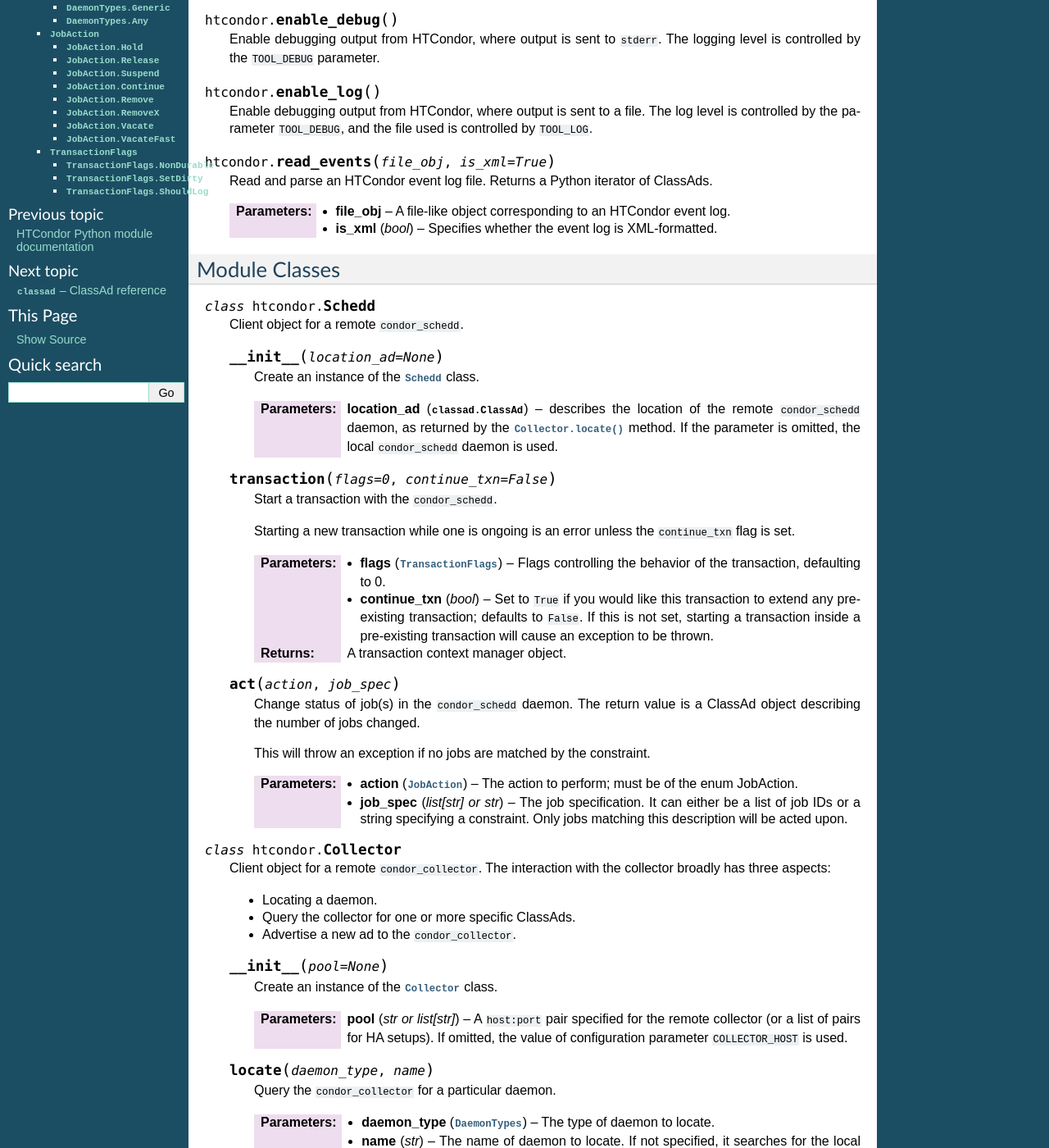
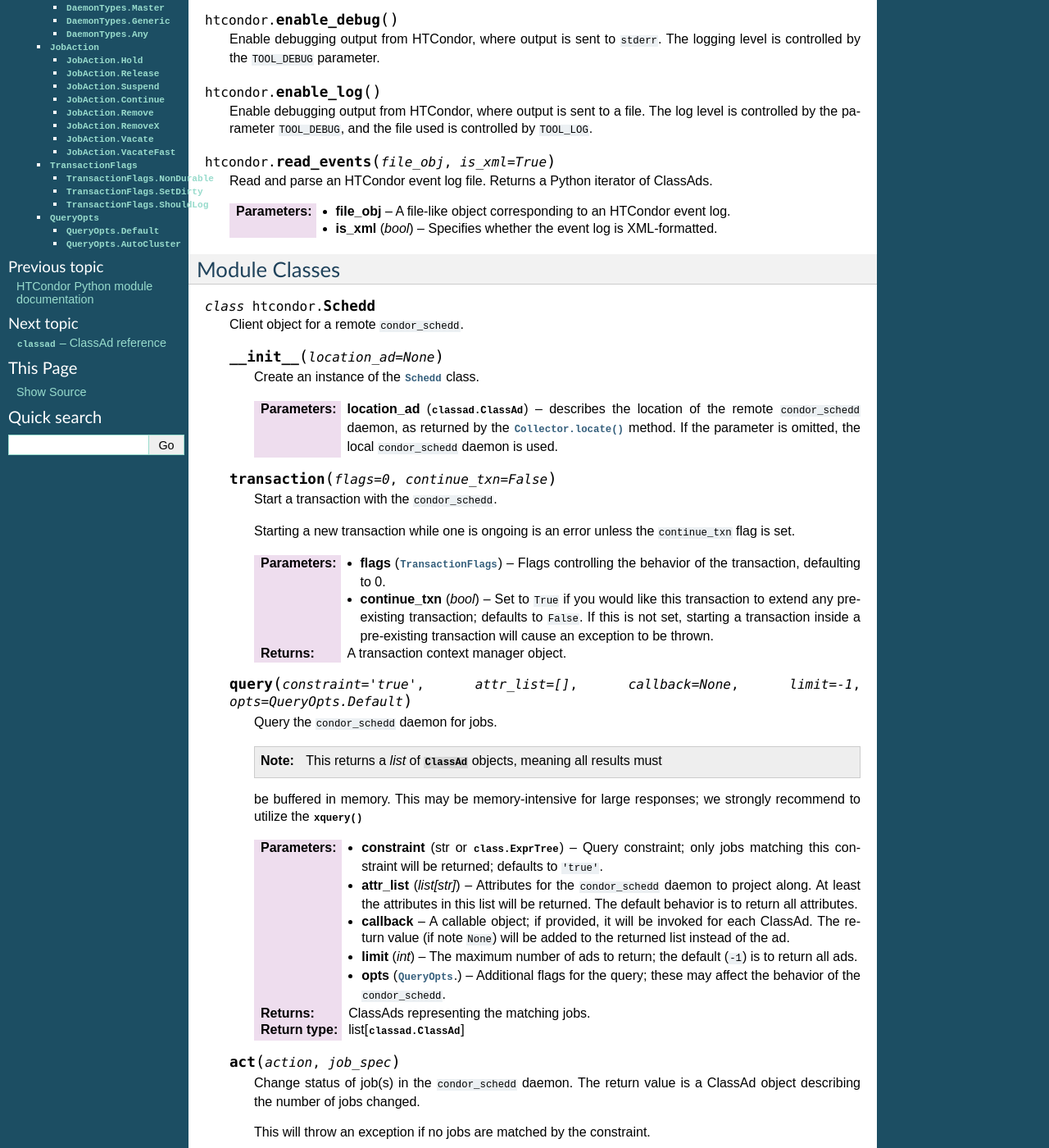
Before and after one commit to htcondor/htcondor-python, a Sphinx documentation site: the page built from docs/htcondor.rst, in a window 1280 px wide and 1400 px high, scrolled down 620 px. Shown: the whole window at 82% size. Built offline with Sphinx 7.4.7, drawn with Linux system fonts in a browser that asks for light colours; some of the changed text lies outside the part shown.

Commit message:
Add documentation for the query method.

```diff
--- a/docs/htcondor.rst
+++ b/docs/htcondor.rst
@@ -89,6 +89,30 @@ Module Classes
          pre-existing transaction; defaults to ``False``.  If this is not set, starting a transaction
          inside a pre-existing transaction will cause an exception to be thrown.
       :return: A transaction context manager object.
+
+   .. method:: query( constraint='true', attr_list=[], callback=None, limit=-1, opts=QueryOpts.Default )
+
+      Query the ``condor_schedd`` daemon for jobs.
+
+      .. note:: This returns a *list* of :class:`~classad.ClassAd` objects, meaning all results must
+      be buffered in memory.  This may be memory-intensive for large responses; we strongly recommend
+      to utilize the :meth:`xquery`
+
+      :param constraint: Query constraint; only jobs matching this constraint will be returned; defaults to ``'true'``.
+      :type constraint: str or :class:`class.ExprTree`
+      :param attr_list: Attributes for the ``condor_schedd`` daemon to project along.
+         At least the attributes in this list will be returned.
+         The default behavior is to return all attributes.
+      :type attr_list: list[str]
+      :param callback: A callable object; if provided, it will be invoked for each ClassAd.
+         The return value (if note ``None``) will be added to the returned list instead of the
+         ad.
+      :param int limit: The maximum number of ads to return; the default (``-1``) is to return
+         all ads.
+      :param opts: Additional flags for the query; these may affect the behavior of the ``condor_schedd``.
+      :type opts: :class:`QueryOpts`.
+      :return: ClassAds representing the matching jobs.
+      :rtype: list[:class:`classad.ClassAd`]
 
    .. method:: act( action, job_spec )
 
@@ -313,3 +337,15 @@ Useful Enumerations
   .. attribute:: ShouldLog
 
      Causes any changes to the job queue to be logged in the relevant job event log.
+
+.. class:: QueryOpts
+
+   Flags sent to the ``condor_schedd`` during a query to alter its behavior.
+
+   .. attribute:: Default
+
+      Queries should use all default behaviors.
+
+   .. attribute:: AutoCluster
+
+      Instead of returning job ads, return an ad per auto-cluster.
```
